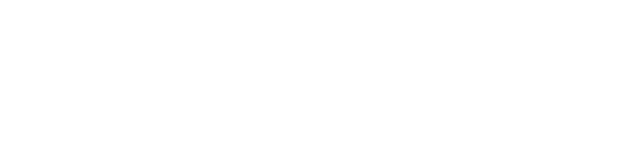
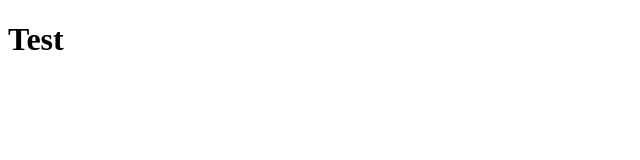
Before and after one commit to ganesh-kapoor/Hello-world, a plain HTML site: page index.html in a window 1280 px wide. Shown: the full height of the page, 0-640 px from the left. Drawn offline with Linux system fonts and the light colour scheme.

Commit message:
Commit check

```diff
--- a/index.html
+++ b/index.html
@@ -1,3 +1,7 @@
 <!DOCTYPE html>
-
+<body>
+    <h1>
+        Test
+    </h1>
+</body>
 </html>
```
